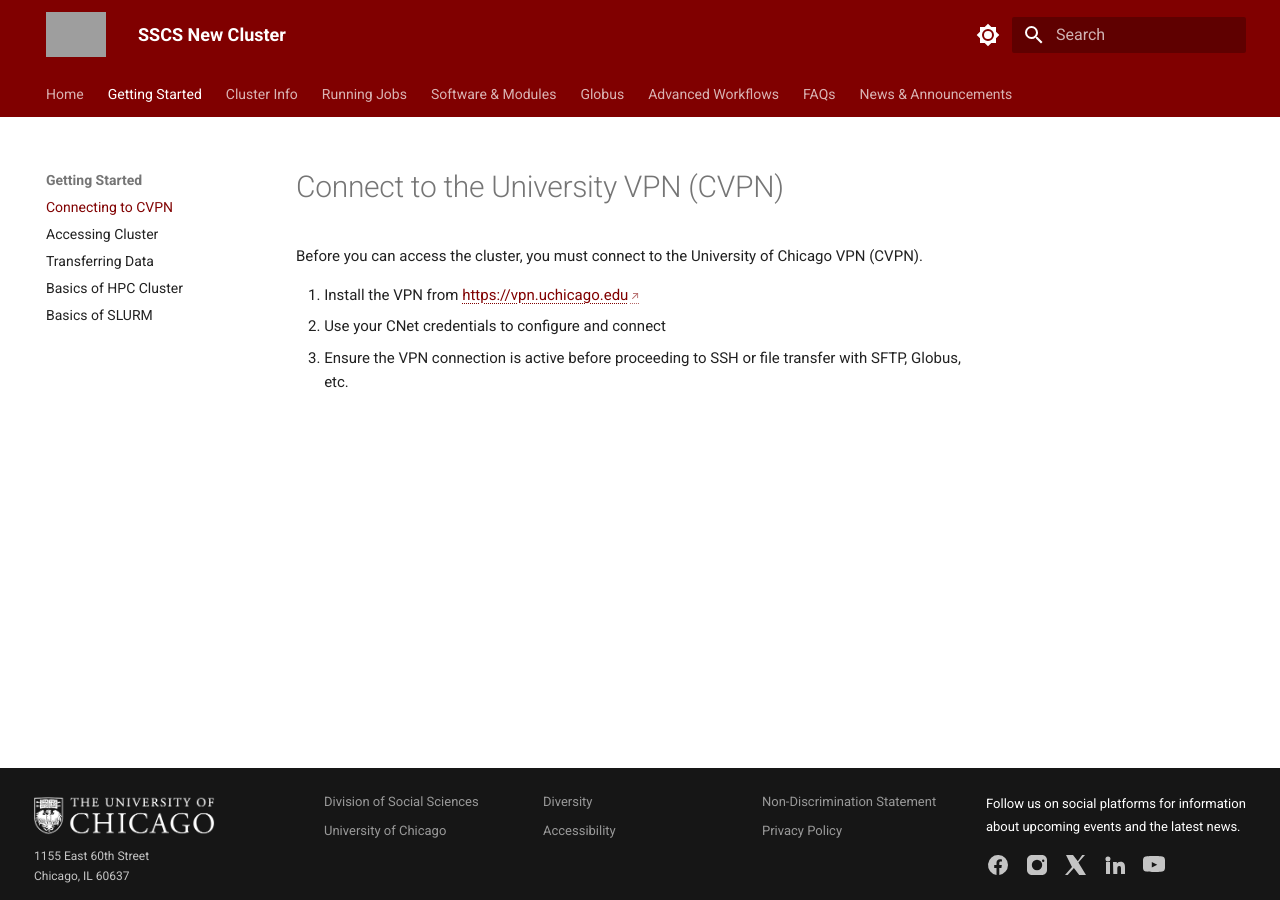
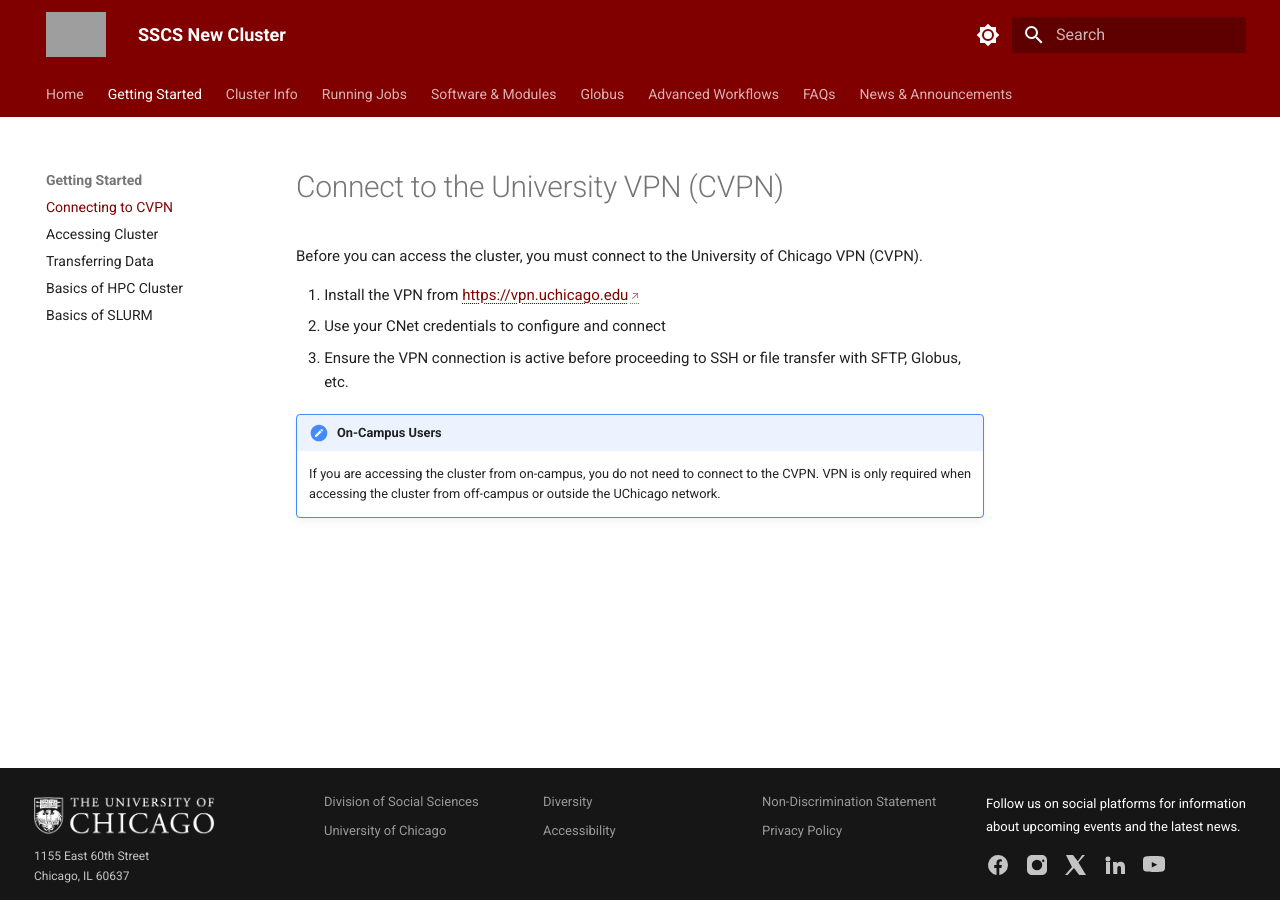
Before and after one commit to uchicago-ssd-sscs/hpc-docs, an MkDocs documentation site: the page built from docs/getting-started/connect-to-vpn.md, in a window 1280 px wide. Built offline with MkDocs 1.6.1 and Material for MkDocs 9.7.7, drawn with Linux system fonts in a browser that asks for light colours; grey boxes are pictures that could not be loaded.

Commit message:
Updated page with no OnCampus VPN requirement

```diff
--- a/docs/getting-started/connect-to-vpn.md
+++ b/docs/getting-started/connect-to-vpn.md
@@ -5,3 +5,6 @@
 1. Install the VPN from [https://vpn.uchicago.edu](https://vpn.uchicago.edu)
 2. Use your CNet credentials to configure and connect
 3. Ensure the VPN connection is active before proceeding to SSH or file transfer with SFTP, Globus, etc.
+
+!!! note "On-Campus Users"
+    If you are accessing the cluster from on-campus, you do not need to connect to the CVPN. VPN is only required when accessing the cluster from off-campus or outside the UChicago network.
```
